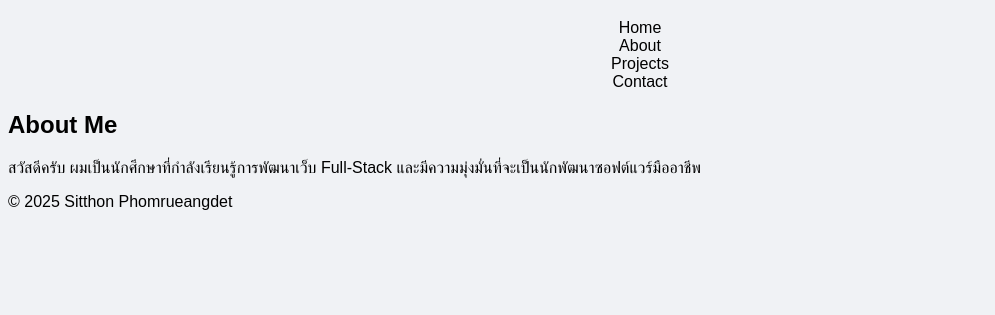
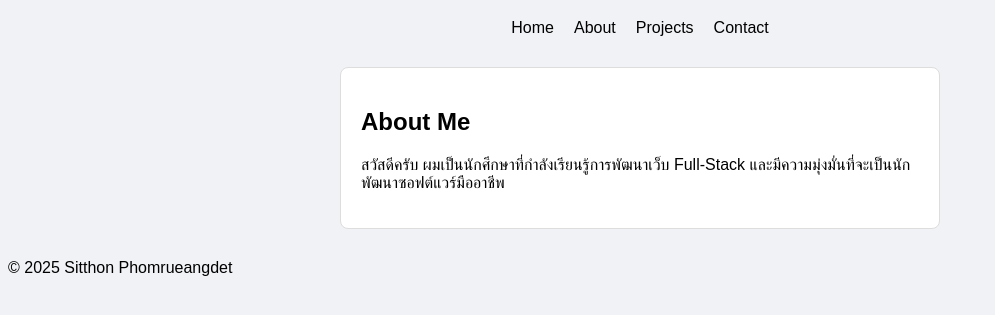
Before and after one commit to safe2004/my-learning-journey, a plain HTML site: page index.html in a window 1280 px wide. Shown: the part 61-376 px from the top of the page, without its empty margins (0-995 px from the left). Drawn offline with Linux system fonts and the light colour scheme.

Commit message:
refactor: Apply Flexbox to navigation and style section card

```diff
--- a/style.css
+++ b/style.css
@@ -1,4 +1,7 @@
 /* นี่คือ Comment ใน CSS ครับ บรรทัดนี้จะไม่มีผลกับโค้ด */
+* {
+    box-sizing: border-box;
+}
 
 body {
     background-color: #f0f2f5; /* เปลี่ยนสีพื้นหลังทั้งหน้าให้เป็นสีเทาอ่อนๆ */
@@ -11,7 +14,18 @@ h1 {
 }
 
 nav ul {
-    list-style-type: none; /* เอากจุด Bullet Point หน้าเมนูออก */
-    text-align: center;
+    list-style-type: none;
     padding: 0;
+    display: flex;
+    justify-content: center;
+    gap: 20px;
 }
+
+main section {
+    max-width: 600px;
+    margin: 30px auto;
+    padding: 20px;
+    border: 1px solid #ddd;
+    border-radius: 8px;
+    background-color: #ffffff;
+}
```
Also changed, not shown: index.html (+3 -0 lines).
